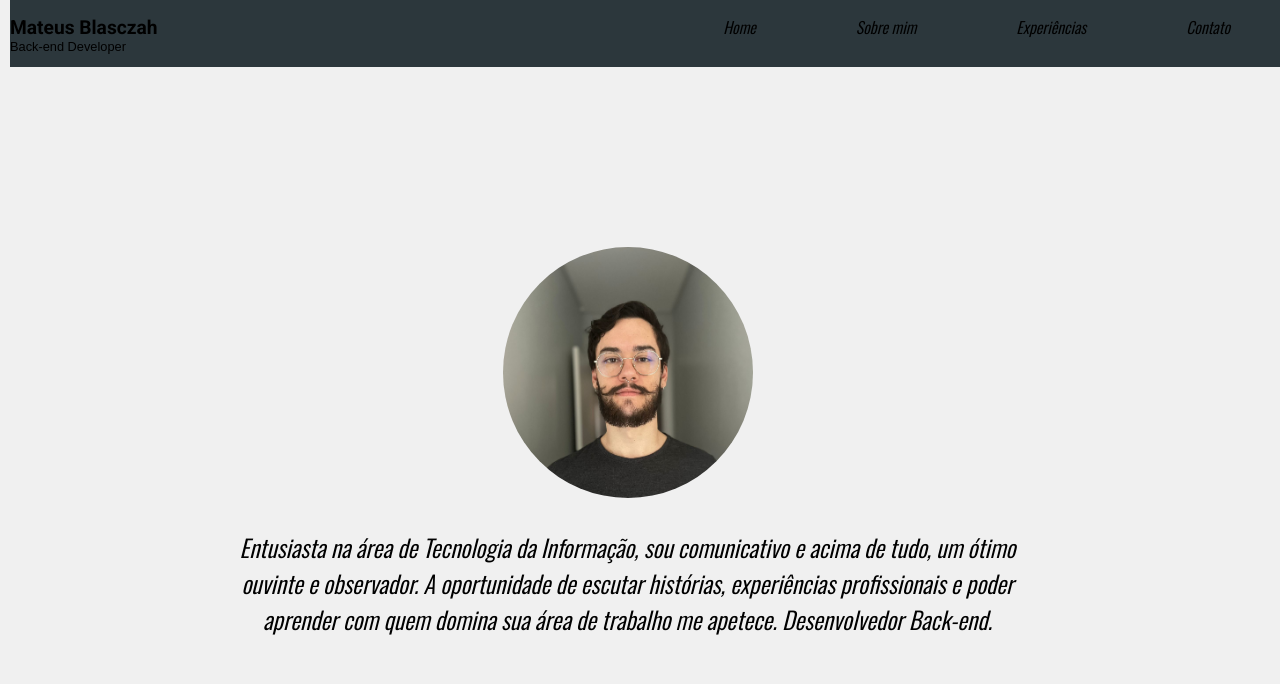
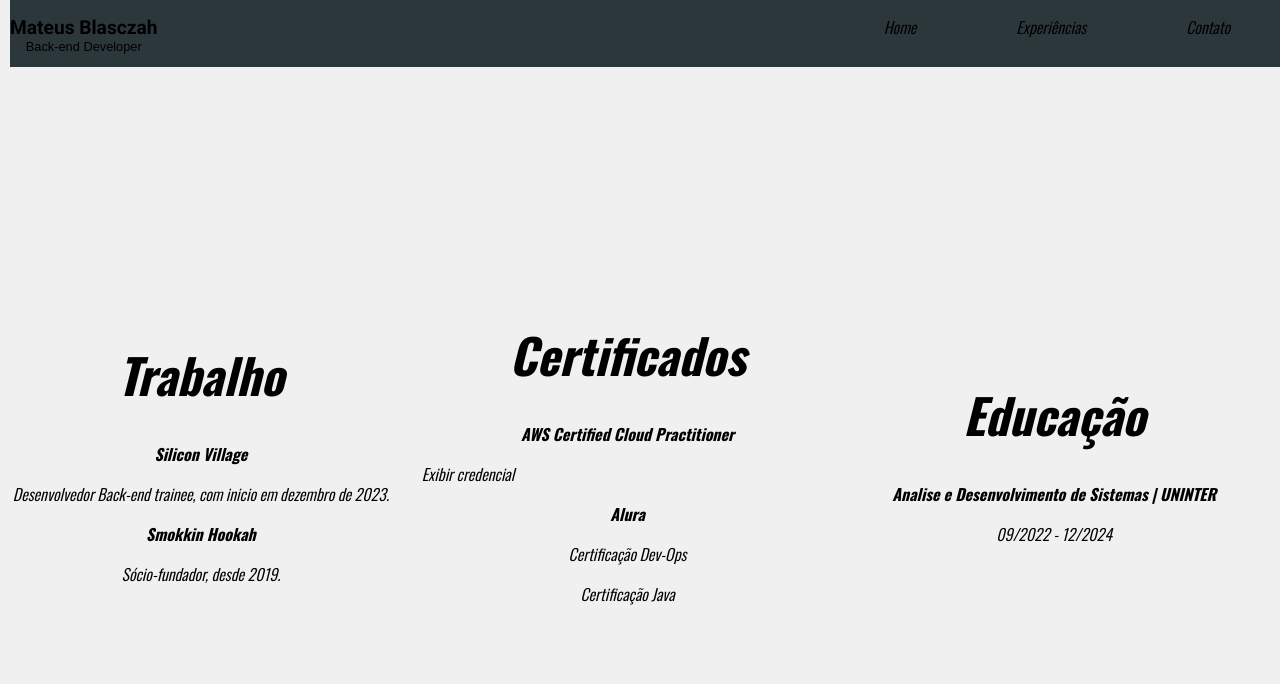
Before and after one commit to BlazKz/MateusBlasczah, a plain HTML site: page MateusBlasczah/experience.html in a window 1280 px wide. Shown: the top 684 px of the page. Drawn offline with nearby package versions, Linux system fonts and the light colour scheme; a web font is replaced by a local one.

Commit message:
some changes

```diff
--- a/MateusBlasczah/experience.html
+++ b/MateusBlasczah/experience.html
@@ -28,20 +28,33 @@
       </section>
       <div class="links">
         <a href="home.html">Home</a>
-        <a href="about-me.html">Sobre mim</a>
-        <a href="resources.html">Experiências</a>
+        <a href="experience.html">Experiências</a>
         <a href="contact.html">Contato</a>
       </div>
     </header>
     <main>
-      <div class="briefMe">
-        <img src="images/me.png" alt="Descrição da imagem" />
-        <p>
-          Entusiasta na área de Tecnologia da Informação, sou comunicativo e
-          acima de tudo, um ótimo ouvinte e observador. A oportunidade de
-          escutar histórias, experiências profissionais e poder aprender com
-          quem domina sua área de trabalho me apetece. Desenvolvedor Back-end.
-        </p>
+      <div class="trabalho">
+        <h1>Trabalho</h1>
+        <h3>Silicon Village</h3>
+        <p>Desenvolvedor Back-end trainee, com inicio em dezembro de 2023.</p>
+        <h3>Smokkin Hookah</h3>
+        <p>Sócio-fundador, desde 2019.</p>
+      </div>
+      <div class="certificados">
+        <h1>Certificados</h1>
+        <h3>AWS Certified Cloud Practitioner</h3>
+        <a
+          href="https://www.credly.com/badges/ead8fd58-0d89-4f79-8df3-5711f4497488/linked_in_profile"
+          >Exibir credencial</a
+        >
+        <h3>Alura</h3>
+        <p>Certificação Dev-Ops</p>
+        <p>Certificação Java</p>
+      </div>
+      <div class="educacao">
+        <h1>Educação</h1>
+        <h3>Analise e Desenvolvimento de Sistemas | UNINTER</h3>
+        <p>09/2022 - 12/2024</p>
       </div>
     </main>
   </body>
--- a/MateusBlasczah/styles.css
+++ b/MateusBlasczah/styles.css
@@ -98,3 +98,65 @@ main img {
   padding: 20px;
   font-size: 1.5em;
 }
+
+.trabalho {
+  width: 800px;
+  top: 50%;
+  left: 50%;
+  margin: -25px 0 0 -25px;
+  font-family: "Oswald", sans-serif;
+  font-weight: 350;
+  font-style: italic;
+  padding: 20px;
+}
+.trabalho h3,
+p {
+  text-align: center;
+  font-size: 1em;
+}
+.trabalho h1 {
+  text-align: center;
+  font-size: 3em;
+}
+
+.certificados {
+  width: 800px;
+  top: 50%;
+  left: 50%;
+  margin: -25px 0 0 -25px;
+  font-family: "Oswald", sans-serif;
+  font-weight: 350;
+  font-style: italic;
+  padding: 20px;
+}
+.certificados h3,
+p,
+a {
+  text-align: center;
+  font-size: 1em;
+}
+.certificados h1 {
+  text-align: center;
+  font-size: 3em;
+}
+
+.educacao {
+  width: 800px;
+  top: 50%;
+  left: 50%;
+  margin: -25px 0 0 -25px;
+  font-family: "Oswald", sans-serif;
+  font-weight: 350;
+  font-style: italic;
+
+  padding: 20px;
+}
+.educacao h3,
+p {
+  text-align: center;
+  font-size: 1em;
+}
+.educacao h1 {
+  text-align: center;
+  font-size: 3em;
+}
```
Also changed, not shown: MateusBlasczah/contact.html (+1 -1 lines), MateusBlasczah/home.html (+1 -1 lines).
